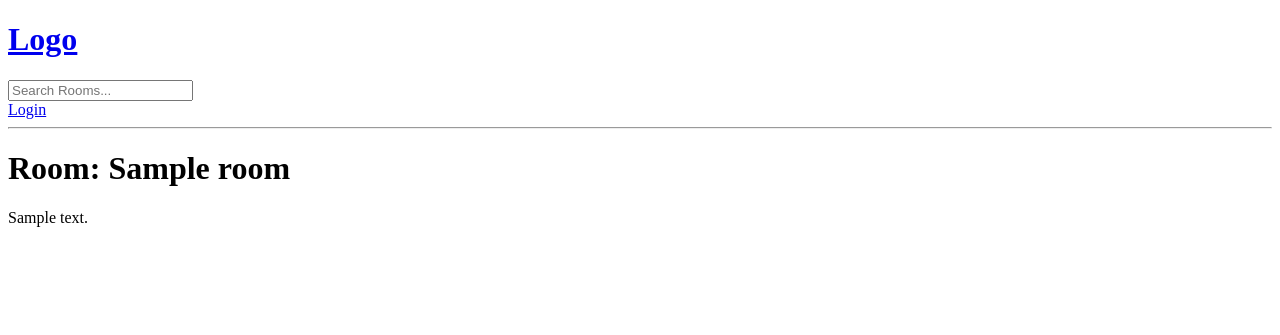
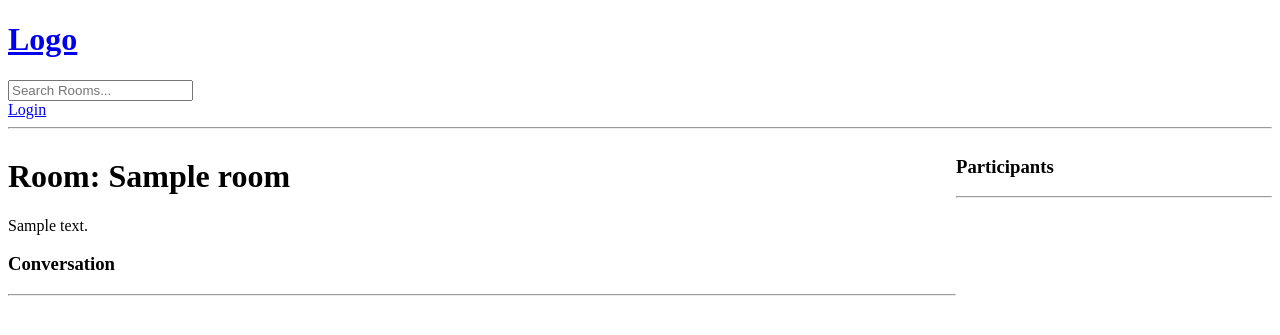
Before and after one commit to Dimah-code/devcord, a Django app: page /room/1/ in a window 1280 px wide. Shown: the top 335 px of the page. Run offline with Django 5.2, Linux system fonts and the light colour scheme; tables that the repository leaves empty hold one stand-in row (values such as "Sample post").

Commit message:
feat: add participants section to base/templates/base/room.html

```diff
--- a/base/templates/base/room.html
+++ b/base/templates/base/room.html
@@ -1,8 +1,47 @@
 {% extends 'main.html' %}
 
 {% block content %}
+<style>
+    .room-container{
+        display: grid;
+        grid-template-columns: 3fr 1fr;
+    }
+</style>
+<div class="room-container">
+    <div>
 
-<h1>Room: {{room.name}}</h1>
+        <h1>Room: {{room.name}}</h1>
 
-<p>{{room.description}}</p>
+        <p>{{room.description}}</p>
+
+        <div class="comment-wrapper">
+            <h3>Conversation</h3>
+            <hr>
+            {% for message in room_messages %}
+                <div>
+                    <a href="{% url 'delete-message' %}"></a>
+                    <small>{{message.user}}  {{message.created|timesince}}</small>
+
+                </div>
+            {% endfor %}
+        </div>
+        {% if request.user.is_authenticated %}
+        <div class="comment-form">
+            <form method="POST" action="">
+                {% csrf_token%}
+                <input type="text" name="body" placeholder="Write your message here..."  />
+            </form>
+        </div>
+        {% endif %}
+    </div>
+    <div>
+        <h3>Participants</h3>
+        <hr>
+        {% for user in participants %}
+            <div>
+                <p>@{{user.username}}</p>
+            </div>
+        {% endfor %}
+    </div>
+</div>
 {% endblock content %}
```
